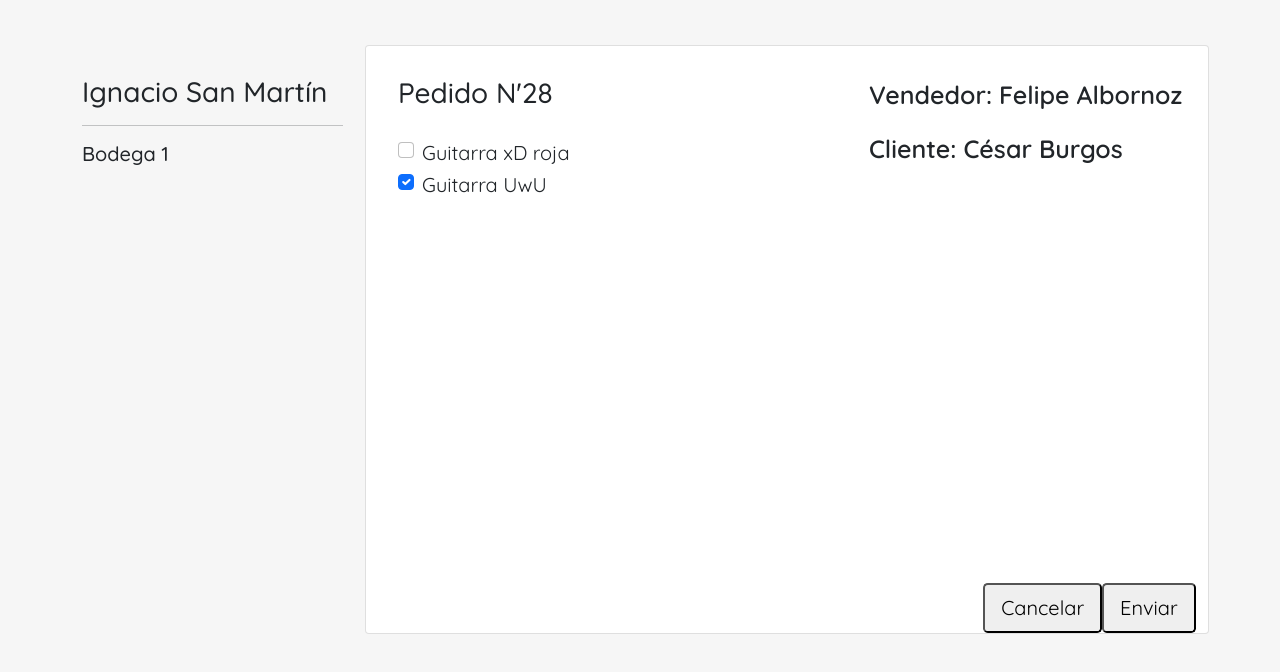
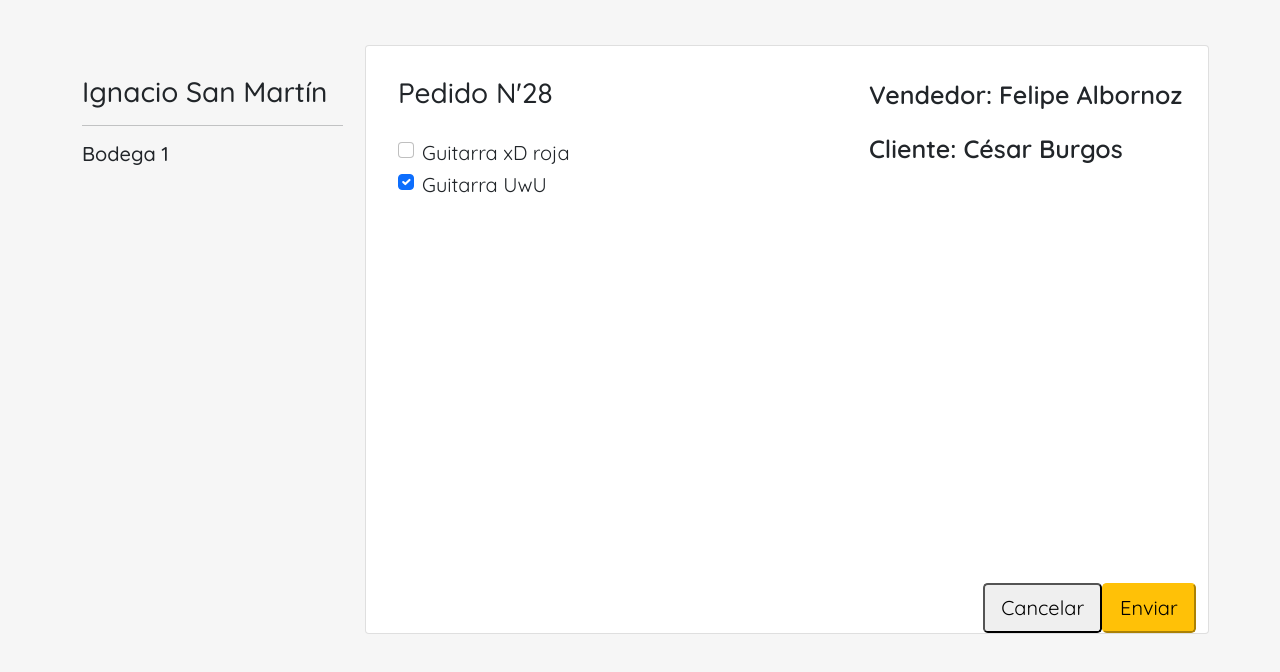
Before and after one commit to FeliAlbornoz/MUSICPRO, a plain HTML site: page bodega.html in a window 1280 px wide. Shown: the part 76-748 px from the top of the page. Drawn offline with nearby package versions, Linux system fonts and the light colour scheme.

Commit message:
commit coke cagon

```diff
--- a/bodega.html
+++ b/bodega.html
@@ -63,7 +63,7 @@
                                         <p class="letra">Vendedor: Felipe Albornoz</p>
                                         <p class="letra">Cliente: César Burgos</p>
                                         <div class="conts-btns">
-                                            <button type="button" class="btn1 btn-lg">Enviar</button>
+                                            <button type="button" class="btn1 btn-warning btn-lg">Enviar</button>
                                             <button type="button" class="btn1 btn-lg">Cancelar</button>
                                         </div>
                                     </div>
```
